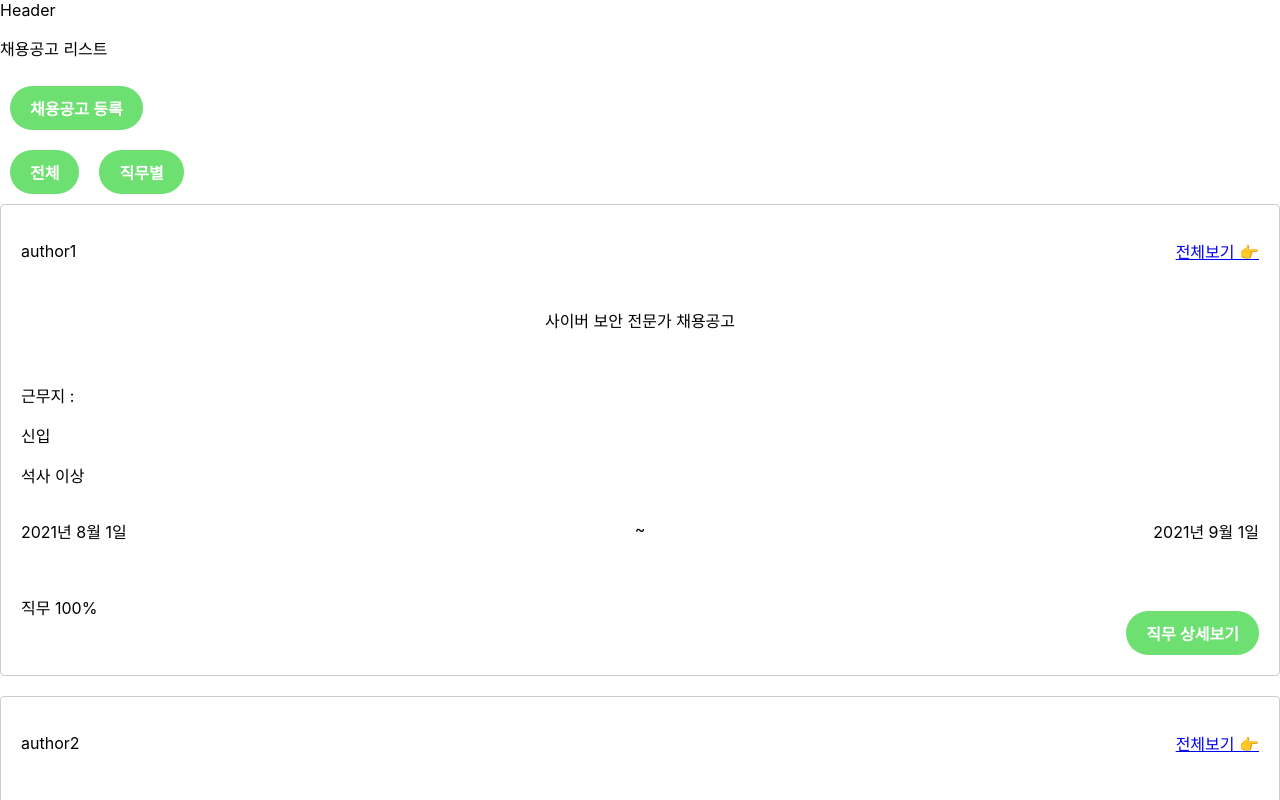
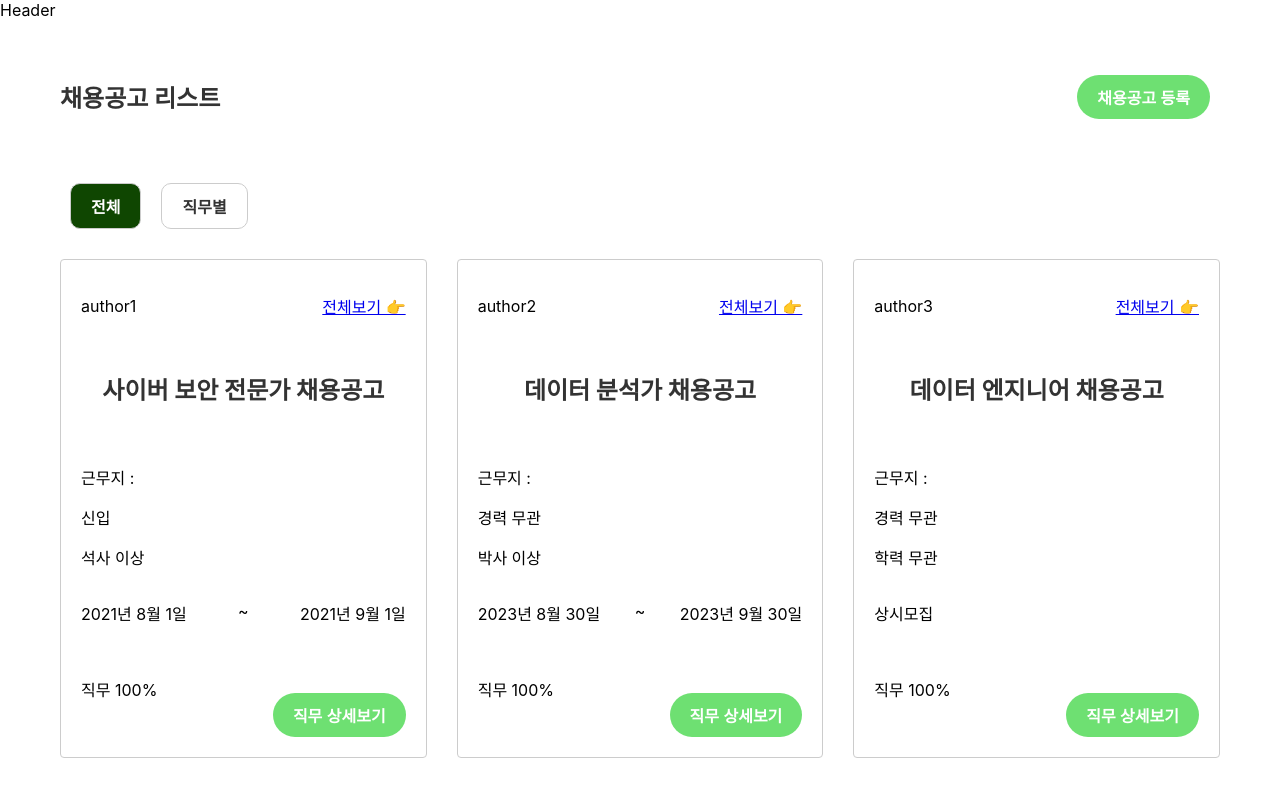
Before and after one commit to thovy/notice, a React (Create React App) app: page /job in a window 1280 px wide. Shown: the top 800 px of the page. Built offline with nearby package versions, Linux system fonts and the light colour scheme.

Commit message:
style: jobpostlist 페이지의 스타일 구현
- jobpostlist 의 스타일을 만들고 스타일 구현을 위한 구성 수정

```diff
--- /dev/null
+++ b/src/pages/post/JobPostList.css
@@ -0,0 +1,70 @@
+/* 전체 컨테이너 */
+.post-list-container {
+    width: 100%;
+    max-width: 1200px;
+    margin: auto;
+    padding: 20px;
+    box-sizing: border-box;
+}
+
+/* 타이틀 및 버튼 컨테이너 */
+.post-list-title-container {
+    display: flex;
+    justify-content: space-between;
+    align-items: center;
+    margin-bottom: 20px;
+}
+
+.title-wrapper p {
+    font-size: 24px;
+    font-weight: bold;
+    color: #333;
+}
+
+/* 뷰 버튼 컨테이너 */
+.view-button-container {
+    margin-bottom: 20px;
+}
+
+.view-button-wrapper .view-button {
+    padding: 10px 20px;
+    font-size: 16px;
+    color: #333;
+    background-color: #fff;
+    border: 1px solid #ccc;
+    border-radius: 10px;
+    cursor: pointer;
+    margin-right: 10px;
+}
+
+.view-button-wrapper .view-button.active {
+    background-color: var(--button-active);
+    color: #fff;
+}
+
+/* 직무 선택 드롭다운메뉴 */
+.job-drop-down-wrapper {
+    margin-bottom: 20px;
+}
+
+.job-drop-down-wrapper .job-drop-down {
+    width: 100%;
+    padding: 10px;
+    font-size: 16px;
+    color: #333;
+    background-color: #fff;
+    border: 1px solid #ccc;
+    border-radius: 10px;
+}
+
+/* 채용공고 리스트 컨테이너 */
+.post-list-contents-container {
+    display: grid;
+    grid-template-columns: repeat(auto-fill, minmax(300px, 1fr));
+    gap: 30px;
+}
+
+.nullPostList p {
+    font-size: 16px;
+    color: #666;
+}
--- a/src/pages/post/JobPostList.tsx
+++ b/src/pages/post/JobPostList.tsx
@@ -1,6 +1,8 @@
 import React, { useMemo, useState } from 'react'
 import JobPostThumb from '../../components/post/list/JobPostThumb'
 import { Post, dummyPost, JobContents, dummyJob } from '../../components/post/dummyJob'
+import './JobPostList.css'
+import { Link } from 'react-router-dom'
 
 const JobPostList = () => {
 
@@ -32,18 +34,31 @@ const JobPostList = () => {
 
   return (
     <>
+        <div className="post-list-container">
             <div className="post-list-title-container">
                 <div className="title-wrapper">
                     <p>채용공고 리스트</p>
                 </div>
                 <div className="regist-post-button-wrapper">
-                <button className="regist-post">채용공고 등록</button>
+                    <Link to={'/job/posting'}>
+                    <button
+                        className="regist-post"
+                    >
+                    채용공고 등록
+                    </button>
+                    </Link>
                 </div>
             </div>
             <div className="view-button-container">
                 <div className="view-button-wrapper">
-                <button className="view-button" onClick={()=>setSelectedView('total')} >전체</button>
-                <button className="view-button" onClick={()=>setSelectedView('job')}>직무별</button>
+                    <button
+                        className={`view-button ${selectedView === 'total' ? 'active' : ''}`}
+                        onClick={()=>setSelectedView('total')}
+                    >전체</button>
+                    <button
+                        className={`view-button ${selectedView === 'job' ? 'active' : ''}`}
+                        onClick={()=>setSelectedView('job')}
+                    >직무별</button>
                 </div>
             </div>
 
@@ -74,8 +89,10 @@ const JobPostList = () => {
                 </div>
                 :filteredPostList.map((postData)=> (
                     // 게시글 미리보기 카드
-                <JobPostThumb postData={postData} />
+                    // ispublic 이 true 인 postData만 보여주기
+                    postData.isPublic && <JobPostThumb postData={postData}/>
                 ))}
+            </div>
         </div>
     </>
   )
```
Also changed, not shown: src/pages/post/JobPostList.module.css (deleted). Lines whose indentation alone changed are shown as unchanged.
